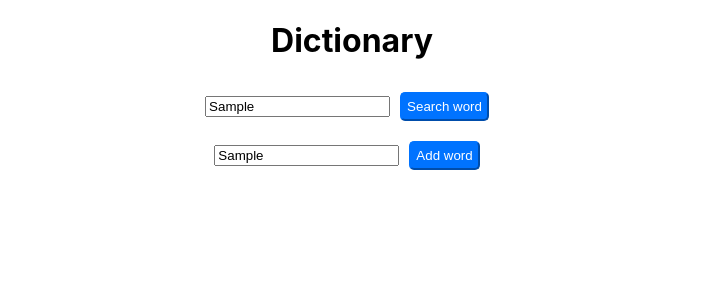
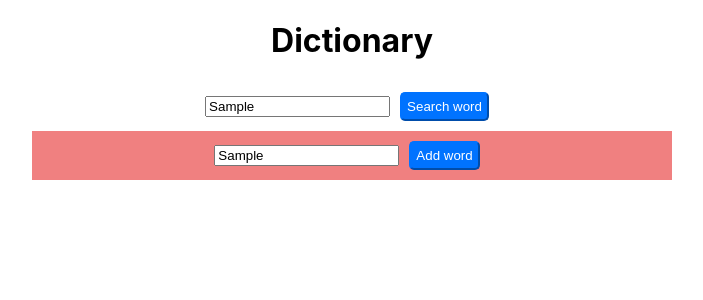
Before and after one commit to Niki2222/dictionar_react, a React (Create React App) app: page / in a window 1280 px wide. Both pictures are taken after typing "Sample" into the empty fields and a click on the button "Search word". Shown: the top 300 px of the page, without its empty margins (288-991 px from the left). Built offline with nearby package versions, Linux system fonts and the light colour scheme.

Commit message:
indentation changes

```diff
--- a/src/App.js
+++ b/src/App.js
@@ -2,7 +2,7 @@ import React, { useState } from 'react';
 
 function FoundWord({lastWordSearched}) {
   return (
-    <div>
+    <div className='foundWord'>
       <h2>Last word found:</h2>
       <h1>{lastWordSearched}</h1>
     </div>
@@ -11,7 +11,7 @@ function FoundWord({lastWordSearched}) {
 
 function AddWord({lastWordSearched, handleAdd}) {
   return (
-    <div>
+    <div className='addWord'>
       <input type='text' defaultValue={lastWordSearched}></input>
       <button onClick={handleAdd}>Add word</button>
     </div>
@@ -21,7 +21,7 @@ function AddWord({lastWordSearched, handleAdd}) {
 function Dictionary() {
   const [list, setList] = useState(["word"]);
   const [foundWord, setFoundWord] = useState("");
-  const [lastWordSearched, setLastWordSearched] = useState("")
+  const [lastWordSearched, setLastWordSearched] = useState("");
 
   function handleClick() {
     const searchedInput = document.getElementById("inputToSearch").value;
@@ -41,6 +41,7 @@ function Dictionary() {
 
   function handleAdd() {
     setList([...list, lastWordSearched]);
+    setFoundWord("");
   }
 
   return (
@@ -58,7 +59,7 @@ function Dictionary() {
 
 function App() {
   return (
-    <div className="App">
+    <div className="app">
       <>
         <Dictionary />
       </>
--- a/src/index.css
+++ b/src/index.css
@@ -12,10 +12,18 @@ code {
     monospace;
 }
 
-#container {
+.app {
   text-align: center;
   width: 50%;
   margin: 0 auto;
+}
+
+.foundWord {
+  background-color: lightblue;
+}
+
+.addWord {
+  background-color: lightcoral;
 }
 
 button {
```
